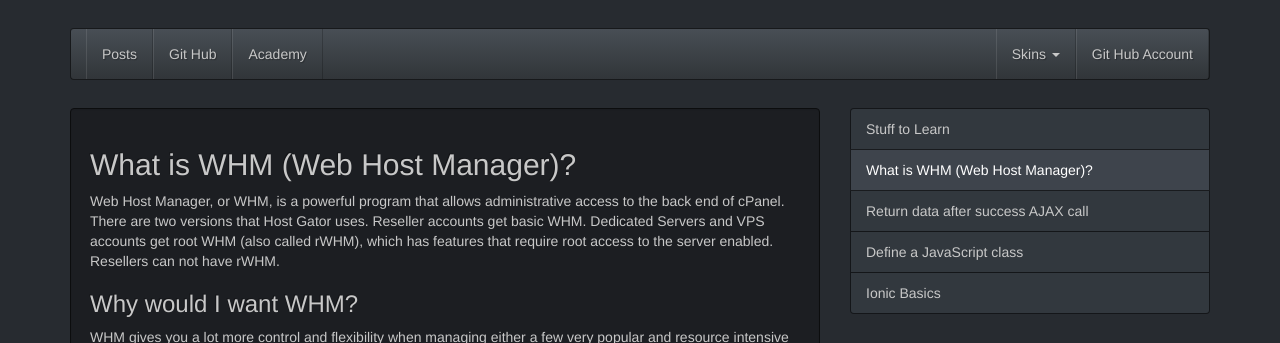
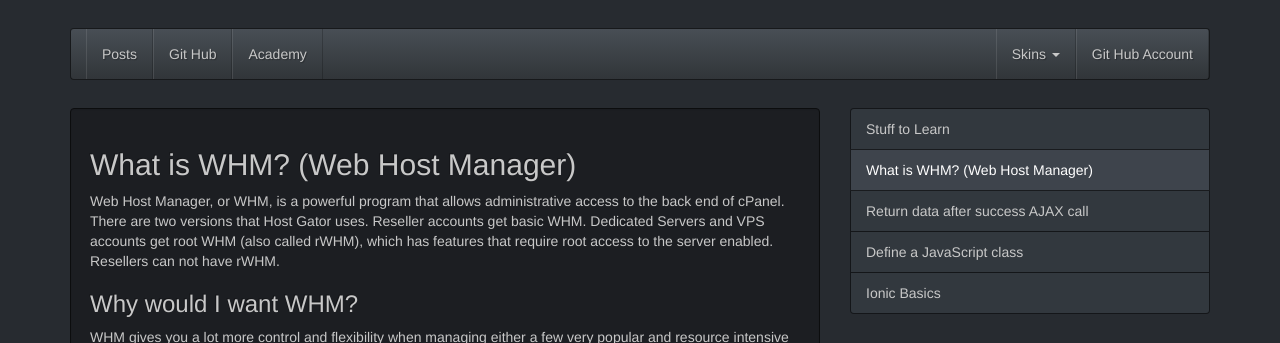
Before and after one commit to donvercety/donvercety.github.io, a Jekyll site: the page built from _posts/2014-12-26-whm.md, in a window 1280 px wide. Shown: the top 343 px of the page. Built offline with Jekyll 4.4.1, drawn with Linux system fonts in a browser that asks for light colours; nearby versions of some CDN libraries.

Commit message:
Update 2014-12-26-whm.md

```diff
--- a/_posts/2014-12-26-whm.md
+++ b/_posts/2014-12-26-whm.md
@@ -1,6 +1,6 @@
 ---
 layout: posts
-title:  "What is WHM (Web Host Manager)?"
+title:  "What is WHM? (Web Host Manager)"
 date:   2014-12-26 17:20:00
 category: webhosting
 description: >
@@ -12,7 +12,7 @@ description: >
   access to the server enabled. Resellers can not have rWHM.
 ---
 
-What is WHM (Web Host Manager)?
+What is WHM? (Web Host Manager)
 -------------------------------
 
 Web Host Manager, or WHM, is a powerful program that allows administrative access to the back end of cPanel. There are two versions that Host Gator uses. Reseller accounts get basic WHM. Dedicated Servers and VPS accounts get root WHM (also called rWHM), which has features that require root access to the server enabled. Resellers can not have rWHM.
```
